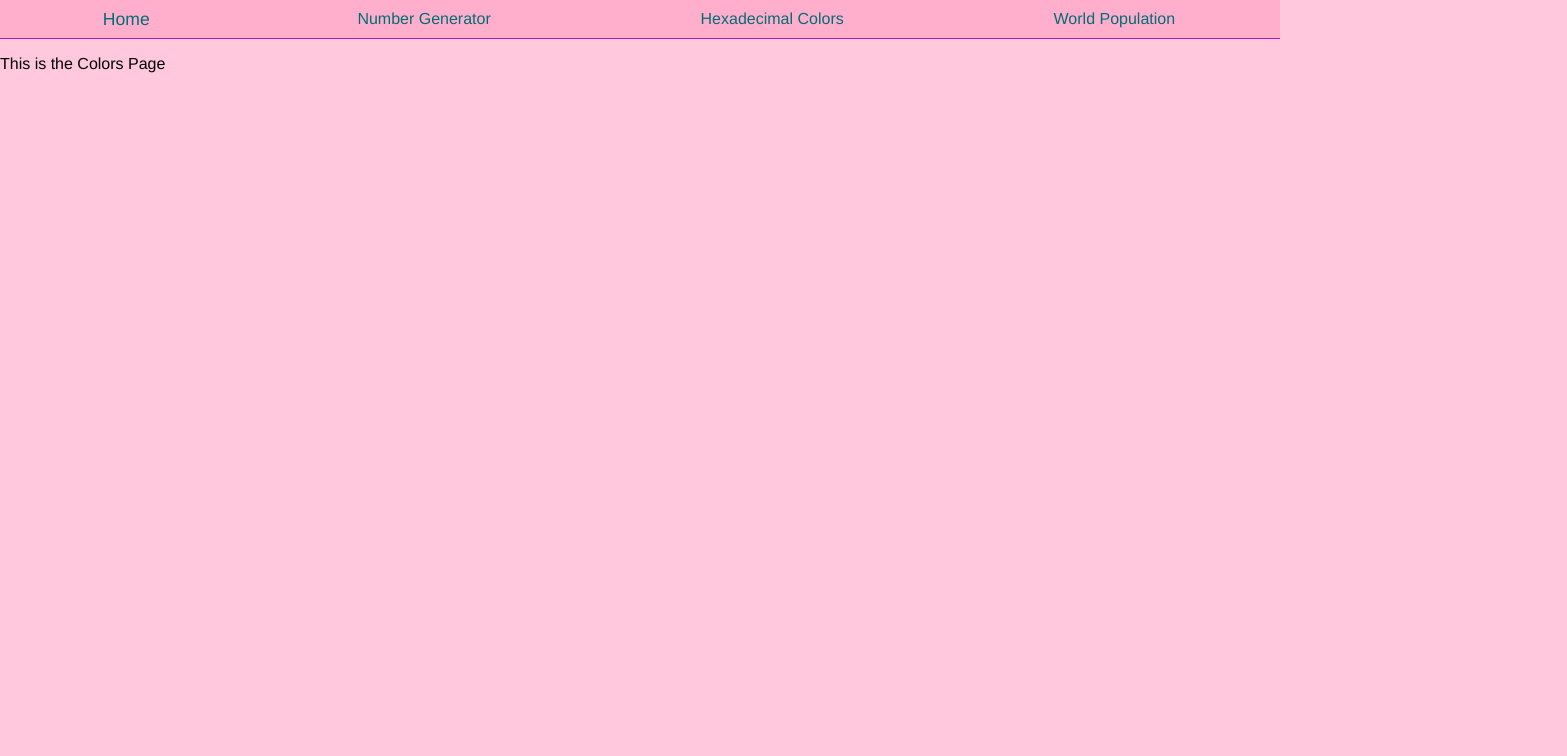
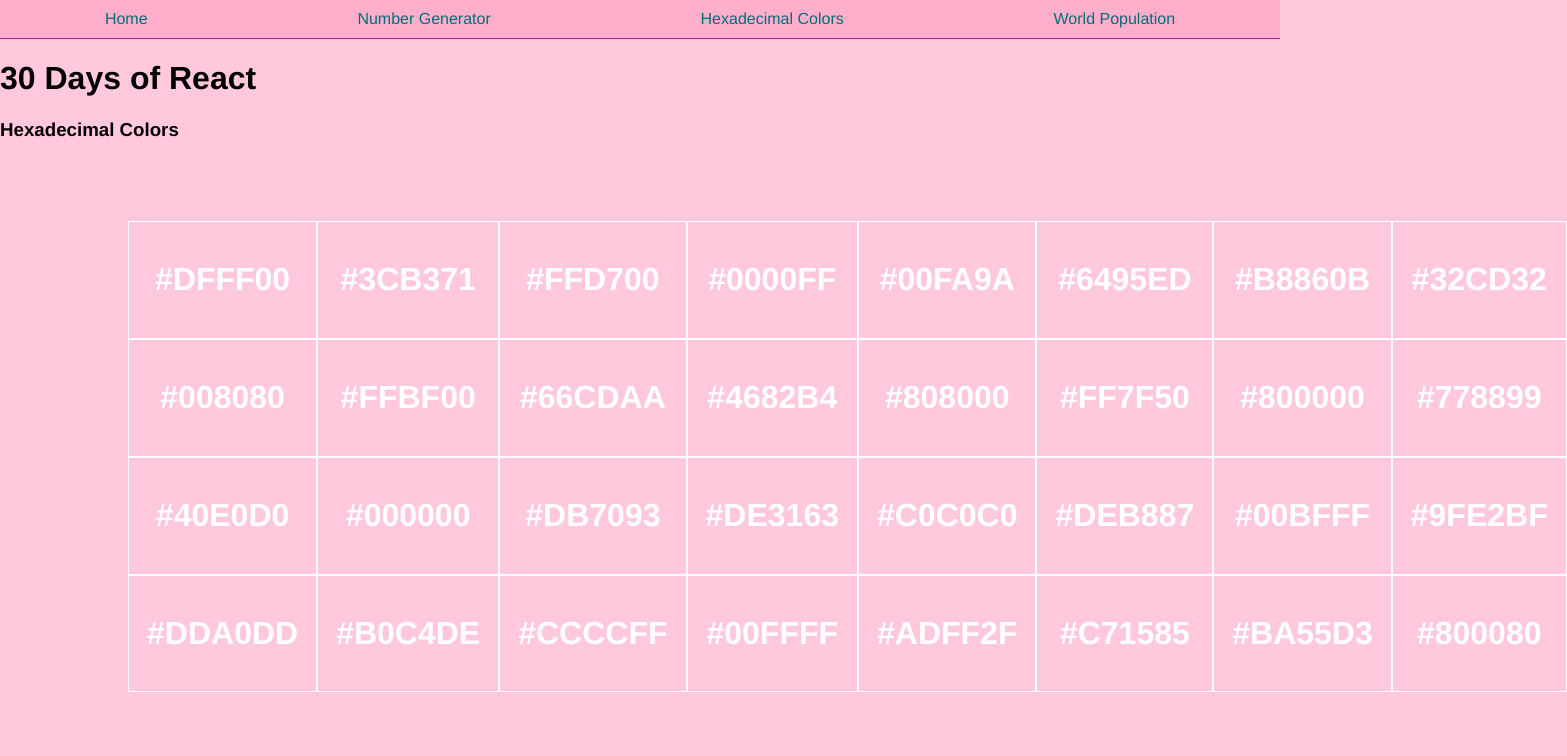
Before and after one commit to pmascaraque/30-days-of-react, a Next.js app in the folder exercises/06_mapping/06/: page /colors in a window 1280 px wide. Shown: the top 756 px of the page, 1567 px wide, since content can reach past the window. Built offline with nearby package versions, Linux system fonts and the light colour scheme.

Commit message:
added colors page

```diff
--- a/exercises/06_mapping/06/pages/colors.js
+++ b/exercises/06_mapping/06/pages/colors.js
@@ -1,10 +1,60 @@
 import React from "react";
 import Layout from "../components/Layout";
+
+export const colors = [
+  "#DFFF00",
+  "#3CB371",
+  "#FFD700",
+  "#0000FF",
+  "#00FA9A",
+  "#6495ED",
+  "#B8860B",
+  "#32CD32",
+  "#008080",
+  "#FFBF00",
+  "#66CDAA",
+  "#4682B4",
+  "#808000",
+  "#FF7F50",
+  "#800000",
+  "#778899",
+  "#40E0D0",
+  "#000000",
+  "#DB7093",
+  "#DE3163",
+  "#C0C0C0",
+  "#DEB887",
+  "#00BFFF",
+  "#9FE2BF",
+  "#DDA0DD",
+  "#B0C4DE",
+  "#CCCCFF",
+  "#00FFFF",
+  "#ADFF2F",
+  "#C71585",
+  "#BA55D3",
+  "#800080",
+];
+
+const Tile = ({ tile }) => {
+  return (
+    <div className="subTile">
+      <h1>{tile}</h1>
+    </div>
+  );
+};
+
+const Tiles = ({ colors }) => {
+  const tileList = colors.map((tile) => <Tile key={tile} tile={tile} />);
+  return <div className="tiles">{tileList}</div>;
+};
 
 function Colors() {
   return (
     <Layout>
-      <p>This is the Colors Page</p>
+      <h1>30 Days of React</h1>
+      <h3>Hexadecimal Colors</h3>
+      <Tiles colors={colors} />
     </Layout>
   );
 }
```
